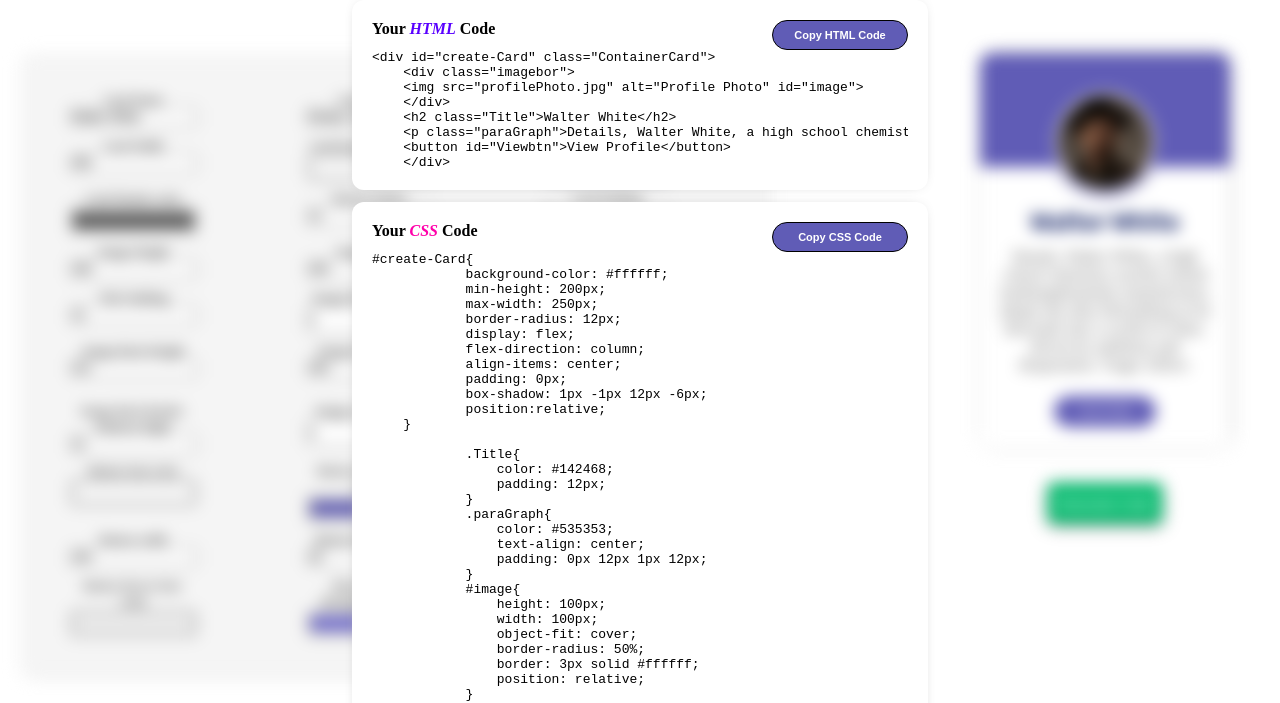
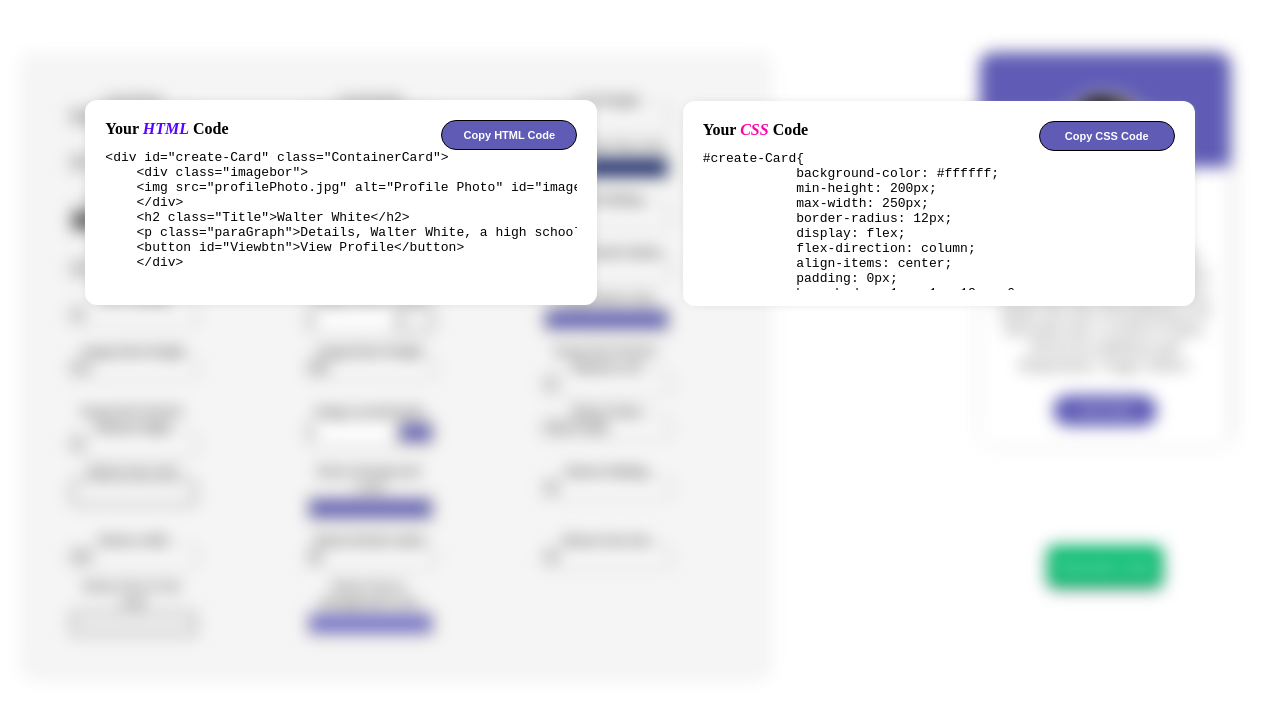
Before and after one commit to Prohalladdas/HTML-and-CSS-code-Generator, a plain HTML site: page genCode/card.html in a window 1280 px wide. Both pictures are taken after a click on the button "Generate Code". Shown: the part 97-800 px from the top of the page. Drawn offline with Linux system fonts and the light colour scheme; a web font is replaced by a local one.

Commit message:
Profile card's change generate button after click

```diff
--- a/genCode/card.css
+++ b/genCode/card.css
@@ -14,10 +14,10 @@
     justify-content: space-between;
     padding: 20px;
     padding: 0px 50px 0px 20px;
-
-    /* flex-direction: column-reverse; */
 }
 
+/* Pura Profile-card kayse show hogo wo ek example ki tarah display me show hoga */
+/* yeha se --> */
 #create-Card {
     min-height: 200px;
     max-width: 250px;
@@ -26,7 +26,6 @@
     padding: 0px;
     display: flex;
     flex-direction: column;
-    /* justify-content: center; */
     align-items: center;
     box-shadow: 1px -1px 12px -6px;
     position: relative;
@@ -58,7 +57,7 @@
     width: 104px;
     border-radius: 18px;
     font-size: 10px;
-    border: 1px solid #ffffff;
+    border: none;
     margin-bottom: 20px;
     margin-top: 20px;
     background-color: #605cb6;
@@ -84,6 +83,7 @@
     position: absolute;
 }
 
+/* yaha tak <-- */
 .imagebor {
     border: 4px solid #605cb6;
     height: 108px;
@@ -111,13 +111,14 @@
     display: flex;
     flex-direction: column;
     text-align: center;
-    /* width: 70%; */
     width: 56%;
 }
-.input-cont  label{
+
+.input-cont label {
     font-size: 13px;
 }
-.input-cont  input{
+
+.input-cont input {
     font-size: 12px;
 }
 
@@ -133,16 +134,28 @@
 .show-css-code,
 .show-Html-code {
     background-color: #ffffff;
-    /* box-shadow: 1px 3px 10px -8px; */
-    width: 45%;
+    width: 40%;
     border-radius: 12px;
-    height: auto;
-    margin: auto;
-    margin-top: -208px;
+    height: 205px;
+    margin-top: -312px;
     position: relative;
     box-shadow: 0px 0px 14px -8px rgb(153, 153, 153);
     padding: 20px
 }
+
+#YourCssCode {
+    overflow-y: scroll;
+    height: 139px;
+}
+
+.code-flex {
+    display: flex;
+    position: fixed;
+    width: 100%;
+    margin-top: 100px;
+    justify-content: space-evenly;
+}
+
 #copiedsucc,
 #Htmlcopiedsucced {
     padding: 7px;
@@ -151,7 +164,6 @@
     font-weight: 600;
     border-radius: 16px;
     border: 1px solid black;
-    /* background-color: black; */
     background-color: #605cb6;
     color: white;
     cursor: pointer;
@@ -169,12 +181,13 @@
     color: black;
 }
 
-/* gen code bytton */
+/* gen code bytton styling*/
 #genCode {
     position: relative;
     width: 100%;
     display: flex;
     justify-content: center;
+    margin-top: 100px;
 
 
 }
@@ -220,6 +233,7 @@
     transition: 0.4s;
 }
 
+/* yaha se shuru hota hai generate button click karne ke baad background blur karna ye uske baad ki whole styling */
 .all {
     height: 0;
 }
@@ -261,13 +275,9 @@
 }
 
 .closeButton {
-    /* height: 38px;
-    width: 40px; */
-    /* background-color: white; */
     display: flex;
     justify-content: center;
     align-items: center;
-    /* border-radius: 50%; */
     position: fixed;
 }
 
@@ -282,13 +292,22 @@
     top: 130px;
 }
 
-.closeBody.clsBodyClick {
+/* .closeBody.clsBodyClick {
     visibility: visible;
     opacity: 2;
     transition: 0.2s;
     height: 242vh;
     margin-top: -1173px;
-    position:static;
-    /* background-color: red; */
+    position: static;
 
+} */
+.closeBody.clsBodyClick {
+    visibility: visible;
+    opacity: 2;
+    transition: 0.2s;
+    height: 135vh;
+    top: 0;
+    width: 100%;
+    margin-top: -212px;
+    /* background-color: rgba(255, 0, 0, 0.301); */
 }
--- a/genCode/card.html
+++ b/genCode/card.html
@@ -278,6 +278,7 @@
         </header>
 
         <div id="Card">
+            <!-- user ke liye card edit karne ke liye input -->
             <div id="card-container">
                 <div class="input-cont">
                     <label for="boxTitle">Card Name</label>
@@ -301,7 +302,7 @@
                     <input type="color" id="bgColor" value="#ffffff" class="inp-color-width">
                 </div>
                 <div class="input-cont">
-                    <label for="fontColor">Card Title Font-color</label>
+                    <label for="fontColor">Card Name Font-color</label>
                     <input type="color" id="fontColor" value="#142468" class="inp-color-width">
                 </div>
                 <div class="input-cont">
@@ -423,7 +424,7 @@
 
 
             </div>
-
+            <!-- ye ek example profile-card ki tarah or direct js se link hai -->
             <div class="showCardContainer">
                 <div id="showCard" style=" margin-bottom: 35px;">
                     <div id="create-Card" class="ContainerCard">
@@ -436,41 +437,50 @@
                     </div>
                 </div>
 
+                <!-- ye code generate button -->
+                <!-- or BackGround blur Or Code Hide karne ke liye  -->
                 <div id="genCode">
                     <button onclick="popup()"> Generate Code</button>
                 </div>
             </div>
-            <!-- BackGround blur Or Code Hide karne ke liye  -->
-
         </div>
     </div>
-
+    <!-- card ki code yaha per store hoga -->
     <div id="Code-Container">
+        <!-- ye popup ya html ore css code ko close karne ke liye -->
         <div class="CloseCode">
             <div onclick="popup()" class="closeButton">✕</div>
         </div>
-        <!-- HTML code -->
-        <div class="show-Html-code" style="margin-bottom: 20px; margin-top: -113px;">
+        <div class="code-flex">
+            <!-- HTML code container-->
+            <div class="show-Html-code" style="margin-top: -113px;">
                 <div style="display: flex;justify-content: space-between;">
-
                     <h4 style=" margin-bottom: 12px;">Your <span style="color: #5900ff; font-style: italic;">HTML</span>
                         Code
                     </h4>
-                <button onclick="copyCodeHtml()" id="Htmlcopiedsucced" style="margin-top: 0;">Copy HTML Code</button>
+                    <!-- ye all html code copy button -->
+                    <button onclick="copyCodeHtml()" id="Htmlcopiedsucced" style="margin-top: 0;">Copy HTML
+                        Code</button>
                 </div>
+                <!-- html code yaha per store/show hota hai -->
                 <pre id="YourHtmlCode" style="overflow: auto;"></pre>
             </div>
-        <!-- Css Code -->
+
+            <!-- Css Code container-->
             <div class="show-css-code">
                 <div style="display: flex;justify-content: space-between;">
                     <h4 style=" margin-bottom: 12px;">Your <span style="color: #ff00aa; font-style: italic;">CSS</span>
                         Code
                     </h4>
+                    <!-- css code copy button -->
                     <button onclick="copyCode()" id="copiedsucc" style="margin-top: 0;">Copy CSS Code</button>
                 </div>
+                <!-- yaha per css code store/show hota hai -->
                 <pre id="YourCssCode"></pre>
 
             </div>
+        </div>
+        <!-- ye close button ki tarah, jab code popup hota hai tab body mein kahin per click karne per code close hota hain  -->
         <div onclick="popup()" class="closeBody"></div>
     </div>
 
--- a/genCode/card.js
+++ b/genCode/card.js
@@ -21,7 +21,6 @@ let imaBorderRadious = document.getElementById('imaBorderRadious')
 let photoBorder = document.getElementById('photoBorder')
 let photoBorderColor = document.getElementById('photoBorderColor')
 // Image back containerPsudoBg
-// let backstylecolor = document.getElementById('backstylecolor')
 let imageback2Border = document.getElementById('imageback2Border')
 let imageback2Bordercolor = document.getElementById('imageback2Bordercolor')
 // button
@@ -72,8 +71,7 @@ btnFontSizebox.addEventListener('input', generateCard)
 btnHoverColorbox.addEventListener('input', generateCard)
 btnHoverBgColorbox.addEventListener('input', generateCard)
 btnborderRadius.addEventListener('input', generateCard)
-// image back
-// backstylecolor.addEventListener('input', generateCard)
+// image bac
 imageback2Border.addEventListener('input', generateCard)
 imageback2Bordercolor.addEventListener('input', generateCard)
 // Psudo
@@ -108,7 +106,6 @@ function generateCard() {
     let borderRadiusimage = imaBorderRadious.value || '%';
     let photoBorderRadius = photoBorder.value
     let photoBorderRadiusColor = photoBorderColor.value
-    // let backstylecolor2 = backstylecolor.value
     let imageback2Border2 = imageback2Border.value
     let imageback2Bordercolor2 = imageback2Bordercolor.value
     // btn
@@ -179,12 +176,15 @@ function generateCard() {
             font-size: ${btnFontSizeboxItem}px;
             width: ${btnWidthboxItem}px;
             border-radius:${btnborderRadiusItem}px;
+            border:none;
         }
         #Viewbtn:hover{
             color: ${btnHoverColorItem};
             background-color: ${btnHoverBgColorItem};
+            transition: 0.3s;
         }
     }`
+    // Ye psudo selector styling le liye alag code likhna pada
     let psudoselector =
         `.ContainerCard::before {
         background-color: ${containerPsudoBgItem};
@@ -195,6 +195,7 @@ function generateCard() {
     }`
 
     document.head.appendChild(style);
+    // Ye psudo selector styling le liye alag code likhna pada
     let styleSheet = style.sheet;
     styleSheet.insertRule(psudoselector, styleSheet.psudoselectors);
 
@@ -244,7 +245,7 @@ function generateCard() {
                 font-size: ${btnFontSizeboxItem}px;
                 width: ${btnWidthboxItem}px;
                 border-radius:${btnborderRadiusItem}px;
-                border: 1px solid #ffffff;
+                border: none;
                 margin-bottom: 20px;
                 margin-top: 20px;
                 cursor:pointer;
@@ -252,6 +253,7 @@ function generateCard() {
             #Viewbtn:hover{
                 color: ${btnHoverColorItem};
                 background-color: ${btnHoverBgColorItem};
+                transition: 0.3s;
             }
 
             #create-Card.ContainerCard::before {
@@ -288,6 +290,8 @@ generateCard()
 //         document.execCommand('copy');
 //     })
 // }
+
+// Code copy
 function copyCode() {
     let YourCssCode = document.getElementById('YourCssCode');
     let range = document.createRange();
@@ -325,7 +329,7 @@ copyCodeButton.addEventListener('click', function () {
 });
 
 // Popup, Isme Container ki class add karke then button per click karke  bg blur hoga css ki madad se or Undo hoga
-function popup(){
+function popup() {
     let bgBlur = document.querySelector('.all')
     bgBlur.classList.toggle('active')
     let CodeContainer = document.querySelector('#Code-Container')
@@ -335,16 +339,3 @@ function popup(){
     clsbody.classList.toggle('clsBodyClick')
 
 }
-
-// hamburger
-window.onload = function  (){
-    const menu_btn = document.querySelector('.humbergar');
-    const mobile_menu = document.querySelector('#hamburger-click-containerrr');
-    const mobile_cont = document.querySelector('#click-cont');
-
-    menu_btn.addEventListener('click',function(){ // iss-active wohi per  hi hoga jahaper click event hoga matlab hamburger and content ki container
-        menu_btn.classList.toggle('iss-active');
-        mobile_menu.classList.toggle('iss-active');
-        mobile_cont.classList.toggle('iss-active');
-    })
-}
```
Also changed, not shown: genCode/navber.html (+0 -12 lines). Lines whose indentation alone changed are shown as unchanged.
